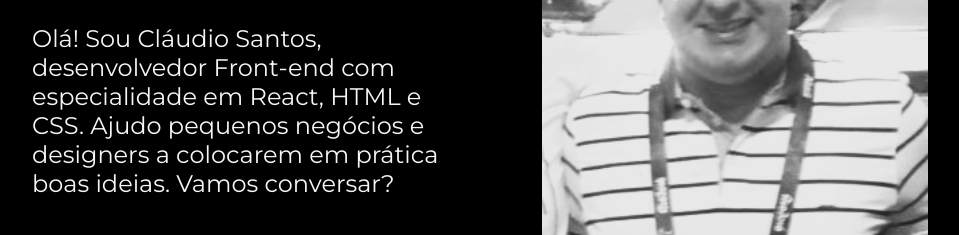
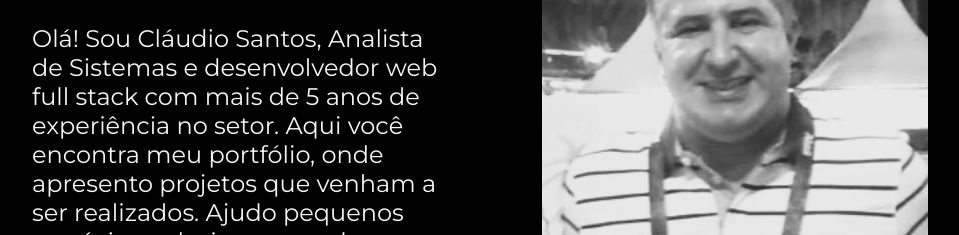
Before and after one commit to MacDevops0/projeto_final_alura_one, a plain HTML site: page index.html in a window 1280 px wide. Shown: the part 360-595 px from the top of the page, without its empty margins (160-1119 px from the left). Drawn offline with nearby package versions, Linux system fonts and the light colour scheme.

Commit message:
Alteração e atualização no texto da apresentação

```diff
--- a/index.html
+++ b/index.html
@@ -21,10 +21,12 @@
             <h1 class="apresentacao__conteudo__titulo">Eleve seu negócio digital a outro nível <strong
             class="titulo-destaque">com um Front-end de qualidade! </strong>
             </h1>
-            <p class="apresentacao__conteudo__texto">Olá! Sou Cláudio Santos, desenvolvedor
-            Front-end com especialidade em React, HTML e CSS.
-            Ajudo pequenos negócios e designers a colocarem em prática boas ideias.
-            Vamos conversar?</p>
+            <p class="apresentacao__conteudo__texto">Olá! Sou Cláudio Santos, Analista de Sistemas
+                e desenvolvedor web full stack com mais de 5 anos de experiência no setor.
+                Aqui você encontra meu portfólio, onde apresento projetos que  venham a ser realizados.
+                Ajudo pequenos negócios e designers a colocarem em prática boas ideias.
+                Vamos conversar?
+            </p>
             <div class="apresentacao__links">
                 <h2 class="apresentacao__links__subtitulo">Acesse minhas redes</h2>
                 <a class="apresentacao__links__navegacao" href="https://github.com/macdevops0/">
```
